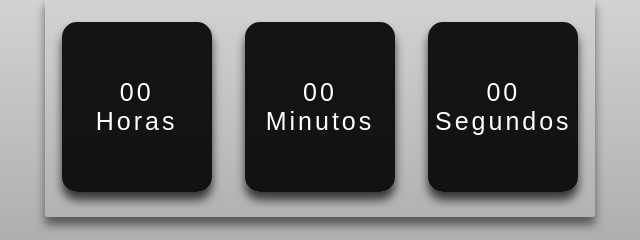
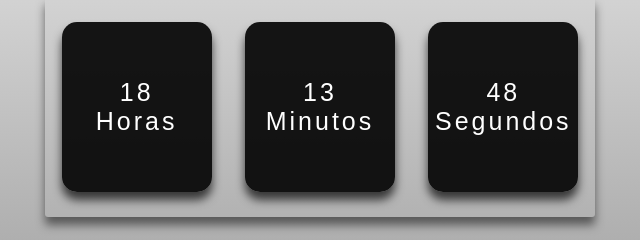
Before and after one commit to felinto77/RELOGIO-DIGITAL, a plain HTML site: page index.html in a window 1280 px wide. Shown: the part 301-541 px from the top of the page, 320-960 px from the left. Drawn offline with Linux system fonts and the light colour scheme.

Commit message:
RELOGIO-FUNCIONAL
com algumas minimas alteracoes no HTML, e com o JS já terminado, falta apenas a adicão de um background

```diff
--- a/JS/script.js
+++ b/JS/script.js
@@ -1,3 +1,20 @@
-const horas = document.getElementById('horas')
-const minutos = document.getElementById('minutos')
-const segundos = document.getElementById('segundos')
+document.addEventListener('DOMContentLoaded', function() {
+    const horas = document.getElementById('horas');
+    const minutos = document.getElementById('minutos');
+    const segundos = document.getElementById('segundos');
+
+    const relogio = setInterval(function time() {
+        let date = new Date();
+        let hr = date.getHours();
+        let min = date.getMinutes();
+        let sec = date.getSeconds();
+
+        if (hr < 10) hr = '0' + hr;
+        if (min < 10) min = '0' + min;
+        if (sec < 10) sec = '0' + sec;
+
+        horas.textContent = hr;
+        minutos.textContent = min;
+        segundos.textContent = sec;
+    }, 1000);
+});
--- a/index.html
+++ b/index.html
@@ -4,6 +4,8 @@
     <meta charset="UTF-8">
     <meta name="viewport" content="width=device-width, initial-scale=1.0">
     <link rel="stylesheet" href="CSS/style.css">
+
+    <script src="JS/script.js"></script>
 
     <title>RELÓGIO DIGITAL</title>
 </head>
@@ -17,19 +19,18 @@
         </div>
 
         <div>
-            <span id="Minutos">00</span>
+            <span id="minutos">00</span>
             <span class="tempo">Minutos</span>
         </div>
 
         <div>
-            <span id="Segundos">00</span>
+            <span id="segundos">00</span>
             <span class="tempo">Segundos</span>
         </div>
 
-        <script src="JS/script.js"></script>
 
     </div>
 
-
+    <script src="JS/script.js"></script>
 </body>
 </html>
```
